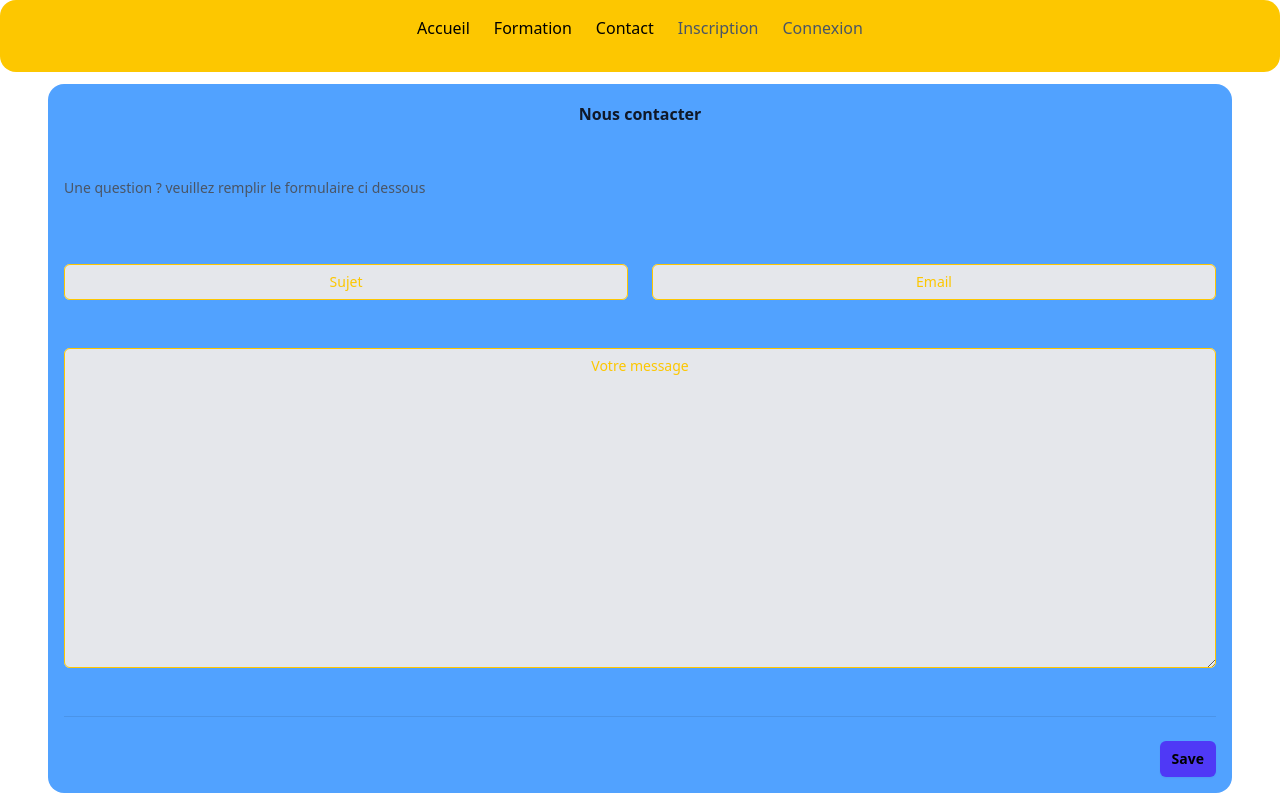
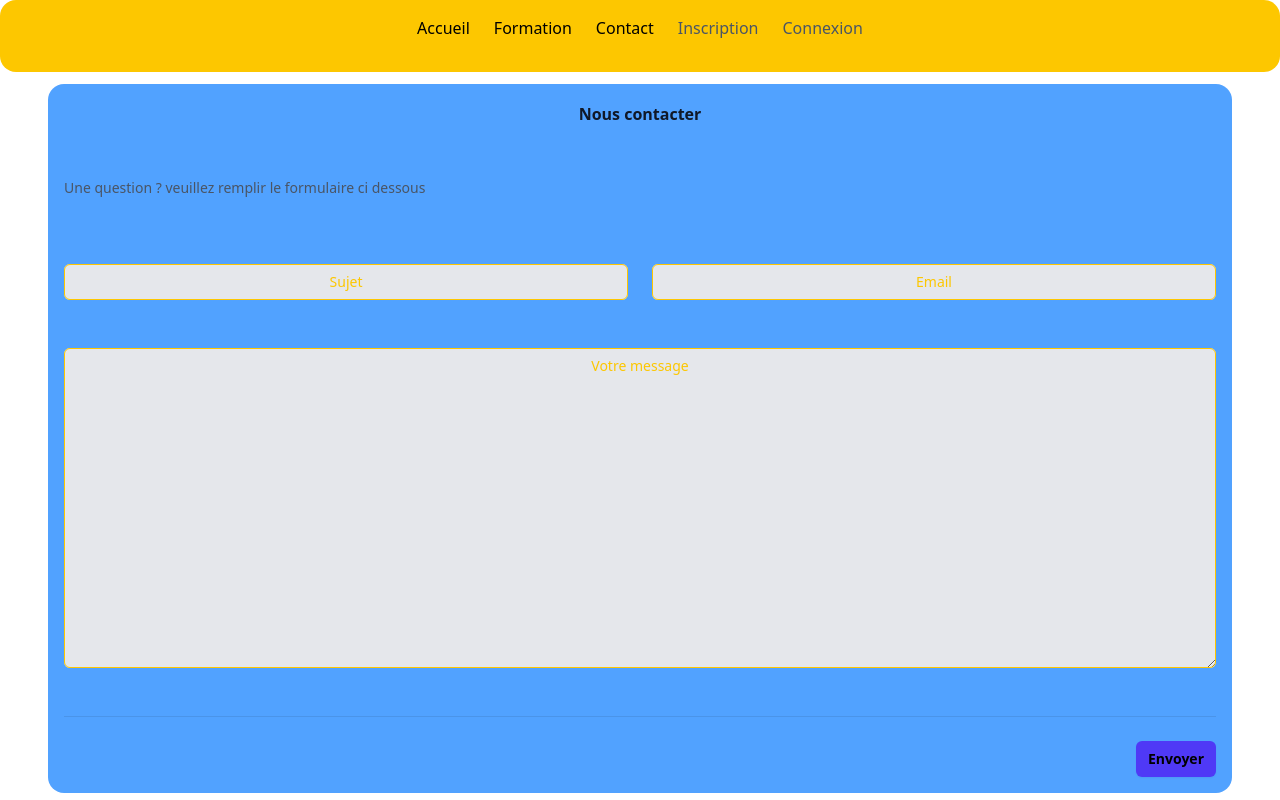
Before and after one commit to MaximilienR/max-formation, a React (Vite) app: page /Contact in a window 1280 px wide. Shown: the top 800 px of the page. Built offline with nearby package versions, Linux system fonts and the light colour scheme.

Commit message:
update btn

```diff
--- a/src/components/Contact/Contact.jsx
+++ b/src/components/Contact/Contact.jsx
@@ -73,7 +73,7 @@ export default function Contact() {
         </div>
 
         <div className="mt-6 flex items-center justify-end gap-x-6">
-          <button type="submit" className="rounded-md bg-indigo-600 px-3 py-2 text-sm font-semibold text-white shadow-xs hover:bg-indigo-500 focus-visible:outline-2 focus-visible:outline-offset-2 focus-visible:outline-indigo-600">Save</button>
+          <button type="submit" className="rounded-md bg-indigo-600 px-3 py-2 text-sm font-semibold text-white shadow-xs hover:bg-indigo-500 focus-visible:outline-2 focus-visible:outline-offset-2 focus-visible:outline-indigo-600">  Envoyer</button>
         </div>
       </form>
     </div>
--- /dev/null
+++ b/src/router.jsx
@@ -0,0 +1,11 @@
+import React from "react";
+import { createBrowserRouter } from "react-router-dom";
+import APP from "./App";
+import Error from "./components/404/Error";
+export const router = createBrowserRouter([
+    {
+        path: "/",
+        errorElement:<Error />,
+        element: <APP />,
+    },
+]);
```
